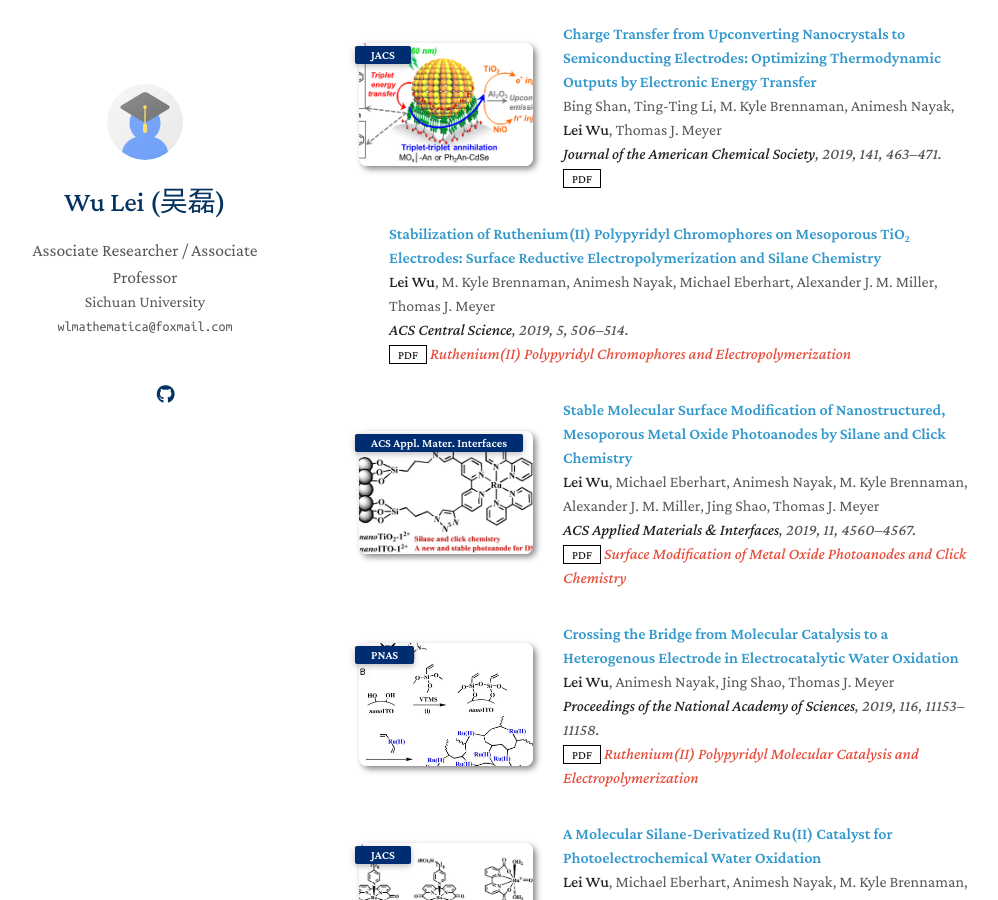
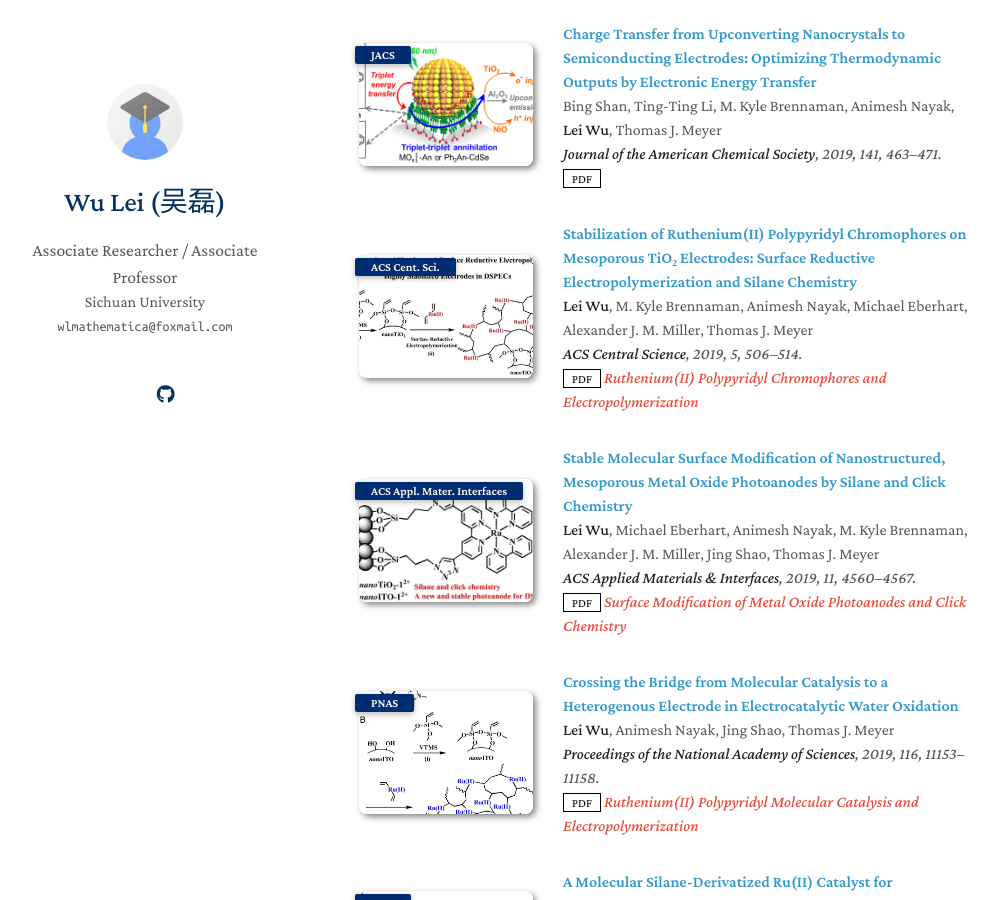
Before and after one commit to leiwuhoohoo/leiwu_polymer_research, a Jekyll site: the page built from index.md, in a window 1280 px wide and 900 px high, scrolled down 1473 px. Shown: the whole window, without its empty margins (131-1129 px from the left). Built offline with Jekyll 4.4.1, drawn with Linux system fonts in a browser that asks for light colours; a style sheet for code colours, icons or effects is not loaded; our own code applies the rules of GitHub Pages for plain Markdown files.

Commit message:
Update image key in publications.yml
Changed 'images' to 'image' for consistency in publication entry.

```diff
--- a/_data/publications.yml
+++ b/_data/publications.yml
@@ -36,7 +36,7 @@ main:
     conference_short: ACS Cent. Sci.
     conference: <strong>ACS Central Science</strong>, 2019, 5, 506–514.
     pdf: https://doi.org/10.1021/acscentsci.8b00914
-    images: ./assets/img/images_medium_oc-2018-00914v_0009.gif
+    image: ./assets/img/images_medium_oc-2018-00914v_0009.gif
     notes: Ruthenium(II) Polypyridyl Chromophores and Electropolymerization
 
   - title: "Stable Molecular Surface Modification of Nanostructured, Mesoporous Metal Oxide Photoanodes by Silane and Click Chemistry"
```
